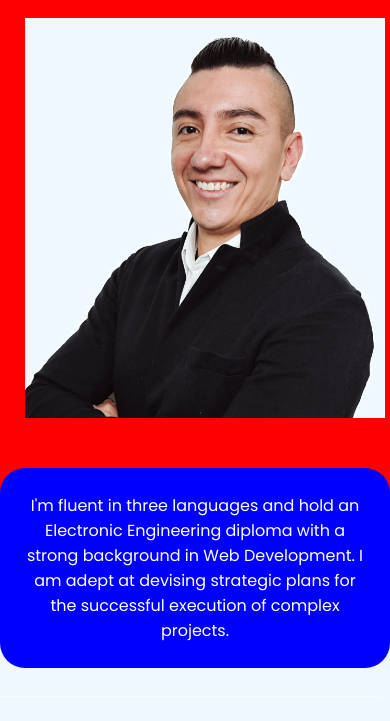
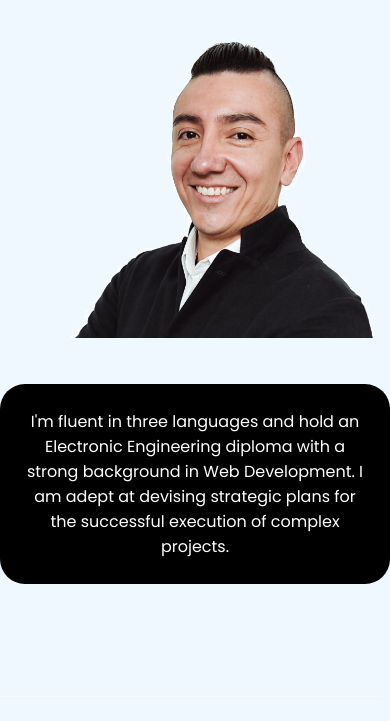
Before and after one commit to orivero83/OscarRivero-Portfolio, a plain HTML site: page index.html in a window 390 px wide. Shown: the part 123-844 px from the top of the page. Drawn offline with nearby package versions, Linux system fonts and the light colour scheme.

Commit message:
ch1.1
ch1.1

```diff
--- a/style.css
+++ b/style.css
@@ -1045,9 +1045,9 @@ footer {
 
     /* --------------------------- Empezamos a editar HEAD--------------------------- */
     .section-media {
-        height: 88vh;
+        /* ------------------------------ height: 88vh; ----------------------------- */
+        height: 85vh;
         width: 100%;
-        background-color: red;
         /* ----------------------- se agrega margin0 paggin 0 ----------------------- */
 
         margin: 0;
@@ -1073,7 +1073,6 @@ footer {
         align-items: center;
         background-color: black;
         border-radius: 25px;
-        background-color: blue;
         height: 200px;
         margin-top: 60px;
         /* ----------------------- mejor mantener height 200px ---------------------- */
@@ -1085,7 +1084,8 @@ footer {
     /* ----------------------------------- IMG ---------------------------------- */
 
     .container {
-        height: 50%;
+        /* ------------------------------- height: 50%; ------------------------------ */
+        height: 40%;
     }
 
 
```
